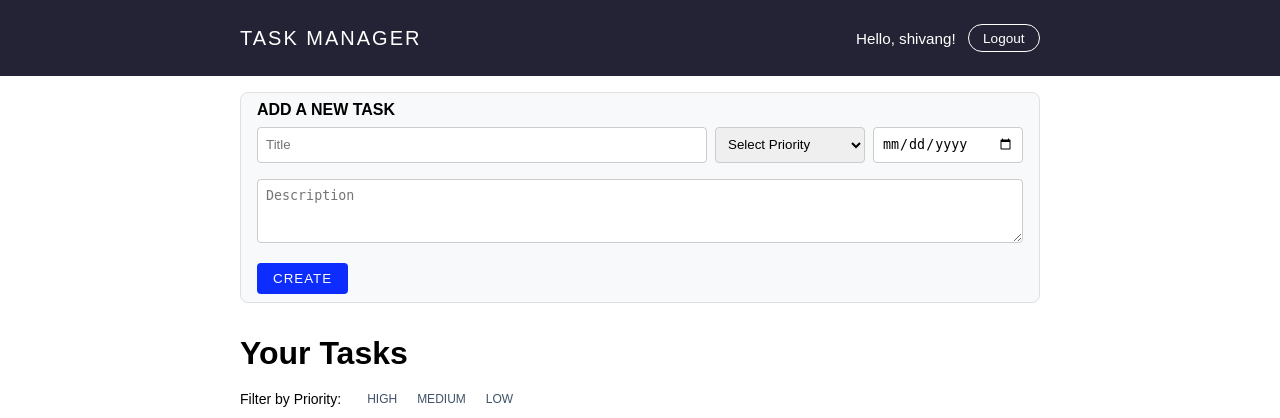
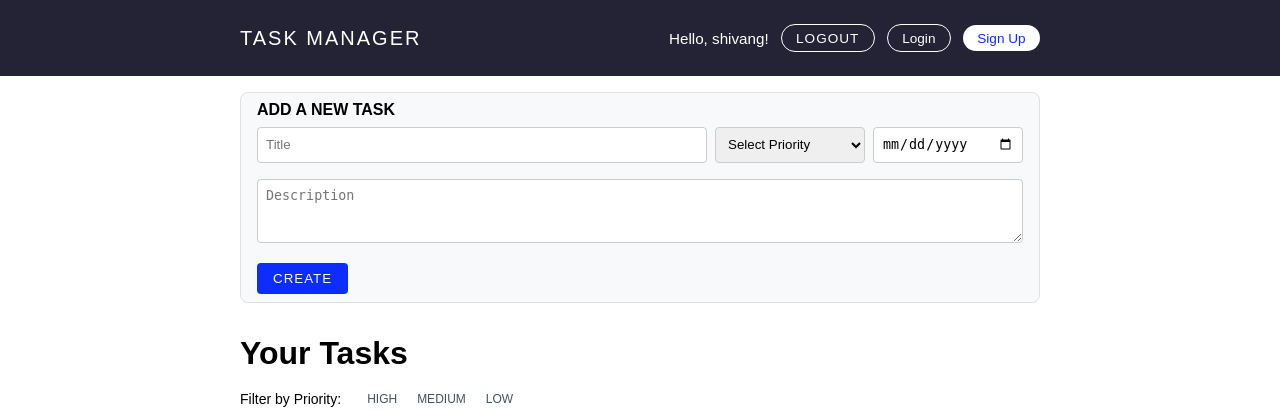
Before and after one commit to durgesh8081/Django-TodoApp, a Django app: page / in a window 1280 px wide. Shown: the top 418 px of the page. Run offline with Django 4.2, Linux system fonts and the light colour scheme; a user stored in the database is signed in; data comes from the database, SQL or seed files in the repository; both versions use the stored data as it was after the commit.

Commit message:
logout post button

```diff
--- a/static/todoapp_main/css/style.css
+++ b/static/todoapp_main/css/style.css
@@ -85,6 +85,10 @@ button {
     border-radius: 20px;
     text-decoration: none;
     transition: all 0.2s ease-in-out;
+}
+
+button.navbar__btn {
+    background: none;
 }
 
 .navbar__btn--outline {
--- a/todoapp_main/templates/base.html
+++ b/todoapp_main/templates/base.html
@@ -22,10 +22,17 @@
         <div class="navbar__actions">
           {% if user.is_authenticated %}
           <span class="navbar__user">Hello, {{ user.username }}!</span>
-          <a href="{% url 'logout' %}" class="navbar__btn navbar__btn--outline">
-            Logout
-          </a>
-          {% else %}
+          <form
+            action="{% url 'logout' %}"
+            method="post"
+            style="display: inline"
+          >
+            {% csrf_token %}
+            <button type="submit" class="navbar__btn navbar__btn--outline">
+              Logout
+            </button>
+          </form>
+
           <a href="{% url 'login' %}" class="navbar__btn navbar__btn--outline">
             Login
           </a>
```
Also changed, not shown: db.sqlite3.
